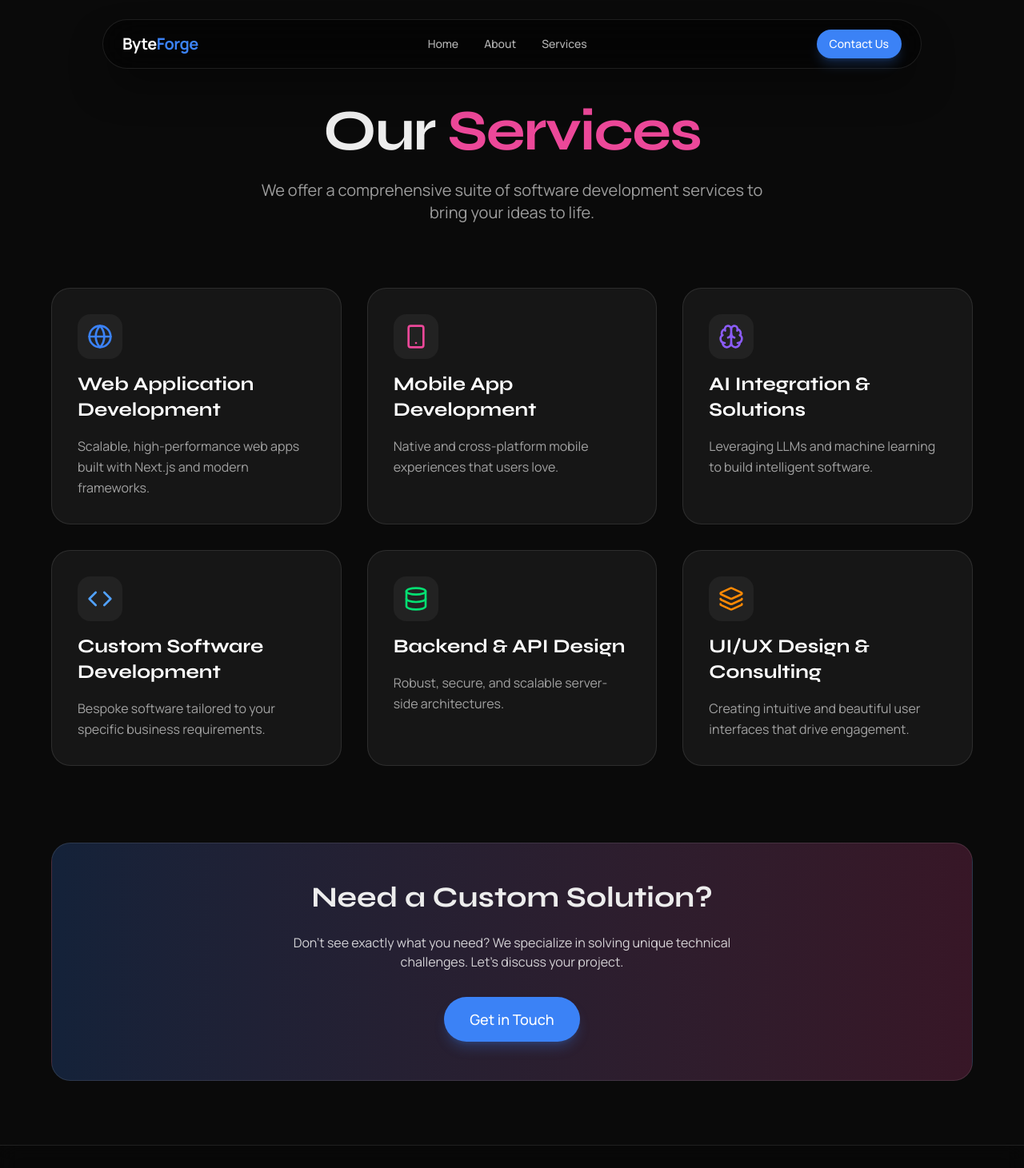
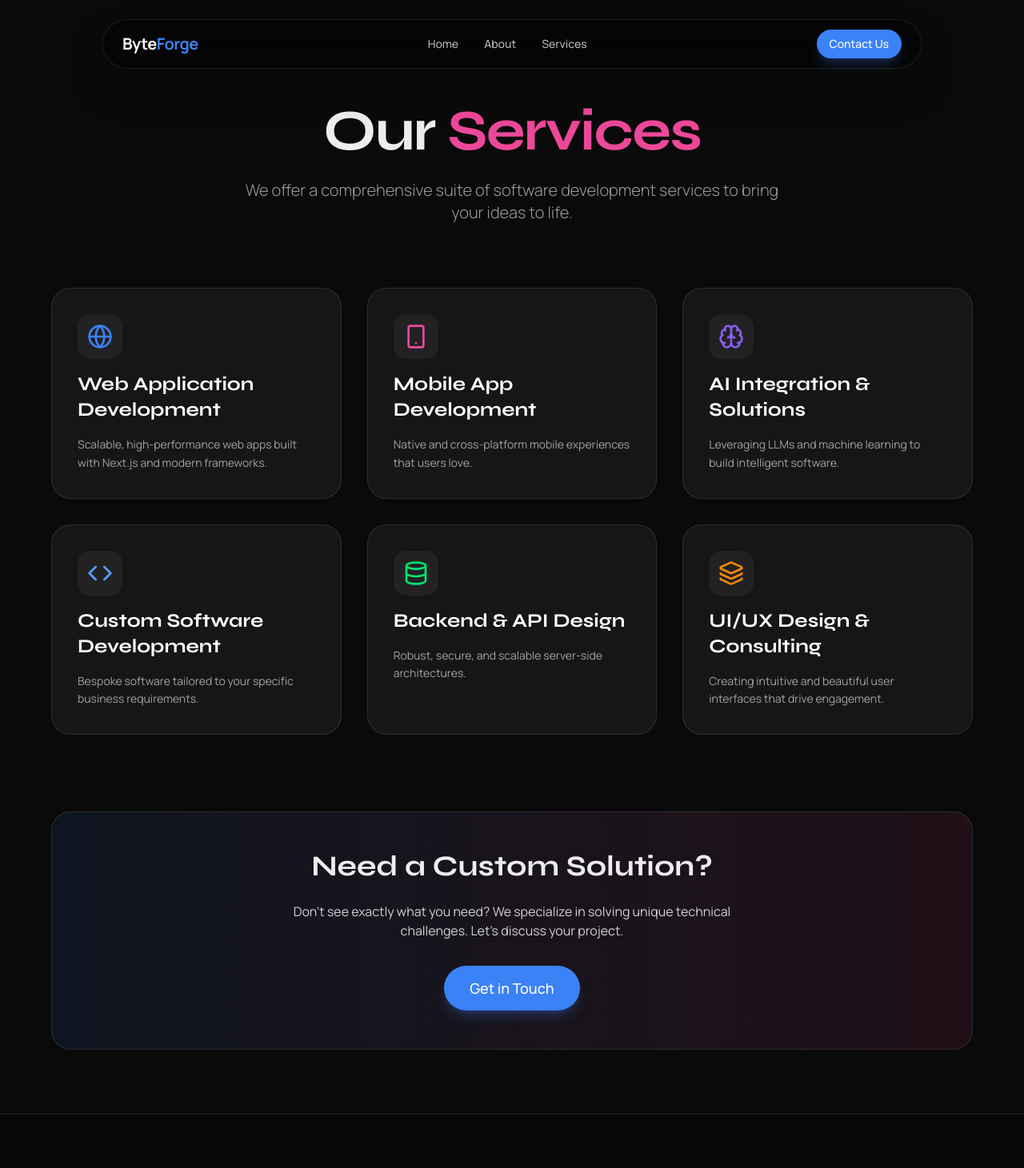
Before and after one commit to adarsh271999/byte-forge-firstversion, a Next.js app: page /services in a window 1280 px wide. Shown: the top 1461 px of the page at 80% size. Built offline with nearby package versions, Linux system fonts and the light colour scheme.

Commit message:
modifications and changes to all the pages

```diff
--- a/app/about/page.tsx
+++ b/app/about/page.tsx
@@ -1,57 +1,141 @@
+"use client";
+
 import { Button } from "../components/ui/Button";
 import Link from "next/link";
+import { motion, Variants } from "motion/react";
+import { GeometricScene } from "../components/3d/GeometricScene";
+import { CheckCircle2, Zap, Shield, Users } from "lucide-react";
+
+const fadeInUp: Variants = {
+    hidden: { opacity: 0, y: 30 },
+    visible: {
+        opacity: 1,
+        y: 0,
+        transition: { duration: 0.6, ease: "easeOut" }
+    }
+};
+
+const staggerContainer: Variants = {
+    hidden: { opacity: 0 },
+    visible: {
+        opacity: 1,
+        transition: { staggerChildren: 0.2 }
+    }
+};
 
 export default function About() {
     return (
-        <main className="min-h-screen pt-32 pb-20 container mx-auto px-4">
-            <div className="max-w-4xl mx-auto">
-                <h1 className="text-5xl md:text-7xl font-bold mb-8 tracking-tight">
-                    About <span className="text-primary">ByteForge</span>
-                </h1>
+        <main className="min-h-screen pt-24 pb-20 overflow-hidden">
 
-                <div className="prose prose-invert prose-lg max-w-none">
-                    <p className="text-xl md:text-2xl text-white/80 leading-relaxed mb-8">
-                        We are a collective of engineers, designers, and dreamers dedicated to pushing the boundaries of what software can do.
+            {/* Hero Section with 3D Background */}
+            <section className="relative w-full h-[60vh] flex items-center justify-center">
+                <GeometricScene />
+                <div className="absolute inset-0 bg-black/60 backdrop-blur-[2px]" />
+
+                <div className="container mx-auto px-4 relative z-10 text-center">
+                    <motion.div
+                        initial="hidden"
+                        animate="visible"
+                        variants={staggerContainer}
+                    >
+                        <motion.h1
+                            variants={fadeInUp}
+                            className="text-6xl md:text-8xl font-bold mb-6 tracking-tight font-display"
+                        >
+                            Beyond <span className="text-transparent bg-clip-text bg-gradient-to-r from-primary to-secondary">Code</span>
+                        </motion.h1>
+                        <motion.p
+                            variants={fadeInUp}
+                            className="text-xl md:text-2xl text-white/80 max-w-2xl mx-auto font-light leading-relaxed"
+                        >
+                            We are architects of the digital age, building the infrastructure for tomorrow's innovations.
+                        </motion.p>
+                    </motion.div>
+                </div>
+            </section>
+
+            {/* Origin Story */}
+            <section className="py-24 container mx-auto px-4">
+                <div className="max-w-4xl mx-auto">
+                    <motion.div
+                        initial={{ opacity: 0, x: -20 }}
+                        whileInView={{ opacity: 1, x: 0 }}
+                        viewport={{ once: true }}
+                        transition={{ duration: 0.8 }}
+                        className="mb-16 border-l-2 border-primary/30 pl-8 py-4 relative"
+                    >
+                        <div className="absolute -left-[9px] top-0 w-4 h-4 rounded-full bg-primary animate-pulse" />
+                        <h2 className="text-4xl font-bold mb-6 font-display">The Origin</h2>
+                        <p className="text-lg text-white/70 leading-relaxed mb-6">
+                            ByteForge began with a simple premise: software shouldn't just function; it should inspire. Founded by a group of senior engineers frustrated with "good enough" solutions, we set out to create an agency where engineering excellence and aesthetic mastery coexist.
+                        </p>
+                        <p className="text-lg text-white/70 leading-relaxed">
+                            Today, we are a global team of specialists—from AI researchers to UI artists—united by a single mission: to forge digital products that define their categories.
+                        </p>
+                    </motion.div>
+                </div>
+            </section>
+
+            {/* Core Values */}
+            <section className="py-24 bg-white/5 border-y border-white/5">
+                <div className="container mx-auto px-4">
+                    <div className="text-center mb-16">
+                        <h2 className="text-4xl md:text-5xl font-bold mb-4 font-display">Our Code of Conduct</h2>
+                        <p className="text-white/60">The principles that drive every line we write.</p>
+                    </div>
+
+                    <motion.div
+                        className="grid grid-cols-1 md:grid-cols-2 lg:grid-cols-4 gap-8"
+                        variants={staggerContainer}
+                        initial="hidden"
+                        whileInView="visible"
+                        viewport={{ once: true }}
+                    >
+                        {[
+                            { icon: <CheckCircle2 className="text-primary" />, title: "Precision", desc: "We obsess over details. Every pixel, every interaction, and every database query is optimized." },
+                            { icon: <Zap className="text-secondary" />, title: "Speed", desc: "Performance is a feature. We build systems that are lightning-fast and responsive." },
+                            { icon: <Shield className="text-accent" />, title: "Integrity", desc: "Transparent communication and honest engineering. No hidden debt, no shortcuts." },
+                            { icon: <Users className="text-blue-400" />, title: "Collaboration", desc: "We don't work for you; we work with you. Your vision becomes our blueprint." }
+                        ].map((item, i) => (
+                            <motion.div
+                                key={i}
+                                variants={fadeInUp}
+                                className="p-8 rounded-2xl bg-black/40 border border-white/10 hover:border-primary/20 hover:bg-white/5 transition-all duration-300"
+                            >
+                                <div className="mb-4 p-3 rounded-xl bg-white/5 w-fit">
+                                    {item.icon}
+                                </div>
+                                <h3 className="text-xl font-bold mb-3 font-display">{item.title}</h3>
+                                <p className="text-white/60 text-sm leading-relaxed">{item.desc}</p>
+                            </motion.div>
+                        ))}
+                    </motion.div>
+                </div>
+            </section>
+
+            {/* Vision / Future */}
+            <section className="py-24 container mx-auto px-4 text-center">
+                <motion.div
+                    initial={{ opacity: 0, y: 30 }}
+                    whileInView={{ opacity: 1, y: 0 }}
+                    viewport={{ once: true }}
+                    className="max-w-3xl mx-auto p-12 rounded-3xl bg-gradient-to-b from-white/5 to-transparent border border-white/10 relative overflow-hidden"
+                >
+                    <div className="absolute top-0 left-0 w-full h-[1px] bg-gradient-to-r from-transparent via-primary to-transparent opacity-50" />
+
+                    <h2 className="text-4xl md:text-5xl font-bold mb-6 font-display">Forging What's Next</h2>
+                    <p className="text-xl text-white/70 mb-10 leading-relaxed font-light">
+                        We believe the future belongs to those who build it. Whether you're a startup disrupting an industry or an enterprise reinventing itself, we have the tools and talent to make it happen.
                     </p>
 
-                    <div className="grid grid-cols-1 md:grid-cols-2 gap-12 my-16">
-                        <div className="p-8 rounded-2xl bg-white/5 border border-white/10">
-                            <h3 className="text-2xl font-bold mb-4 text-white">Our Mission</h3>
-                            <p className="text-white/60">
-                                To provide end-to-end software solutions that not only solve problems but create new possibilities for our clients. We believe in code that is clean, performant, and scalable.
-                            </p>
-                        </div>
-                        <div className="p-8 rounded-2xl bg-white/5 border border-white/10">
-                            <h3 className="text-2xl font-bold mb-4 text-white">Our Vision</h3>
-                            <p className="text-white/60">
-                                To be the forge where the next generation of digital products is hammered into existence. We see a future where AI and human creativity merge seamlessly.
-                            </p>
-                        </div>
-                    </div>
+                    <Link href="/contact">
+                        <Button size="lg" variant="primary" className="shadow-2xl shadow-primary/20">
+                            Start Your Journey
+                        </Button>
+                    </Link>
+                </motion.div>
+            </section>
 
-                    <h2 className="text-3xl md:text-4xl font-bold mb-6">Why Choose Us?</h2>
-                    <ul className="space-y-4 mb-12 text-white/70">
-                        <li className="flex items-start gap-3">
-                            <span className="text-secondary mt-1">✓</span>
-                            <span>Expertise in modern tech stacks (Next.js, React, AI).</span>
-                        </li>
-                        <li className="flex items-start gap-3">
-                            <span className="text-secondary mt-1">✓</span>
-                            <span>Design-driven engineering. We care about how it looks and feels.</span>
-                        </li>
-                        <li className="flex items-start gap-3">
-                            <span className="text-secondary mt-1">✓</span>
-                            <span>Full-cycle development: from idea to deployment and scaling.</span>
-                        </li>
-                    </ul>
-
-                    <div className="flex justify-center mt-12">
-                        <Link href="/contact">
-                            <Button size="lg">Work With Us</Button>
-                        </Link>
-                    </div>
-                </div>
-            </div>
         </main>
     );
 }
--- /dev/null
+++ b/app/components/3d/GeometricScene.tsx
@@ -0,0 +1,77 @@
+"use client";
+
+import { useRef } from "react";
+import { Canvas, useFrame } from "@react-three/fiber";
+import { Float, PerspectiveCamera, Environment, MeshDistortMaterial } from "@react-three/drei";
+import * as THREE from "three";
+
+function Geometries() {
+    const groupRef = useRef<THREE.Group>(null);
+
+    useFrame((state) => {
+        if (groupRef.current) {
+            groupRef.current.rotation.y = state.clock.getElapsedTime() * 0.1;
+            groupRef.current.rotation.x = Math.sin(state.clock.getElapsedTime() * 0.2) * 0.1;
+        }
+    });
+
+    return (
+        <group ref={groupRef}>
+            <Float speed={2} rotationIntensity={0.5} floatIntensity={0.5}>
+                <mesh position={[2, 0, 0]} scale={1.5}>
+                    <icosahedronGeometry args={[1, 0]} />
+                    <MeshDistortMaterial
+                        color="#3b82f6"
+                        speed={2}
+                        distort={0.4}
+                        metalness={0.8}
+                        roughness={0.2}
+                        wireframe
+                    />
+                </mesh>
+            </Float>
+
+            <Float speed={1.5} rotationIntensity={1} floatIntensity={0.8}>
+                <mesh position={[-2, 1, -1]} scale={1}>
+                    <boxGeometry args={[1.5, 1.5, 1.5]} />
+                    <MeshDistortMaterial
+                        color="#ec4899"
+                        speed={3}
+                        distort={0.3}
+                        metalness={0.8}
+                        roughness={0.2}
+                        wireframe
+                    />
+                </mesh>
+            </Float>
+
+            <Float speed={3} rotationIntensity={0.5} floatIntensity={1}>
+                <mesh position={[0, -2, 1]} scale={0.8}>
+                    <octahedronGeometry args={[1, 0]} />
+                    <MeshDistortMaterial
+                        color="#8b5cf6"
+                        speed={1}
+                        distort={0.5}
+                        metalness={0.8}
+                        roughness={0.2}
+                        wireframe
+                    />
+                </mesh>
+            </Float>
+        </group>
+    );
+}
+
+export function GeometricScene() {
+    return (
+        <div className="w-full h-full absolute inset-0 -z-10">
+            <Canvas>
+                <PerspectiveCamera makeDefault position={[0, 0, 8]} />
+                <ambientLight intensity={0.5} />
+                <directionalLight position={[10, 10, 5]} intensity={1} />
+                <Geometries />
+                <Environment preset="city" />
+            </Canvas>
+        </div>
+    );
+}
--- a/app/services/page.tsx
+++ b/app/services/page.tsx
@@ -1,6 +1,9 @@
+"use client";
+
 import { Button } from "../components/ui/Button";
 import Link from "next/link";
 import { Code, Smartphone, Brain, Globe, Database, Layers } from "lucide-react";
+import { motion, Variants } from "motion/react";
 
 const services = [
     {
@@ -35,45 +38,91 @@ const services = [
     },
 ];
 
+const containerVariants: Variants = {
+    hidden: { opacity: 0 },
+    visible: {
+        opacity: 1,
+        transition: {
+            staggerChildren: 0.1,
+        },
+    },
+};
+
+const cardVariants: Variants = {
+    hidden: { opacity: 0, y: 30 },
+    visible: {
+        opacity: 1,
+        y: 0,
+        transition: {
+            duration: 0.5,
+            ease: "easeOut",
+        },
+    },
+};
+
 export default function Services() {
     return (
-        <main className="min-h-screen pt-32 pb-20 container mx-auto px-4">
+        <main className="min-h-screen pt-32 pb-20 container mx-auto px-4 overflow-x-hidden">
             <div className="max-w-6xl mx-auto">
-                <div className="text-center mb-20">
-                    <h1 className="text-5xl md:text-7xl font-bold mb-6 tracking-tight">
+                <motion.div
+                    className="text-center mb-20"
+                    initial={{ opacity: 0, y: -20 }}
+                    animate={{ opacity: 1, y: 0 }}
+                    transition={{ duration: 0.8 }}
+                >
+                    <h1 className="text-5xl md:text-7xl font-bold mb-6 tracking-tight font-display">
                         Our <span className="text-secondary">Services</span>
                     </h1>
-                    <p className="text-xl text-white/60 max-w-2xl mx-auto">
+                    <p className="text-xl text-white/60 max-w-2xl mx-auto font-light">
                         We offer a comprehensive suite of software development services to bring your ideas to life.
                     </p>
-                </div>
+                </motion.div>
 
-                <div className="grid grid-cols-1 md:grid-cols-2 lg:grid-cols-3 gap-8">
+                <motion.div
+                    className="grid grid-cols-1 md:grid-cols-2 lg:grid-cols-3 gap-8"
+                    variants={containerVariants}
+                    initial="hidden"
+                    animate="visible"
+                >
                     {services.map((service, index) => (
-                        <div
+                        <motion.div
                             key={index}
-                            className="group p-8 rounded-3xl bg-white/5 border border-white/10 hover:bg-white/10 transition-colors duration-300 flex flex-col items-start gap-4"
+                            variants={cardVariants}
+                            whileHover={{
+                                y: -10,
+                                transition: { duration: 0.2 }
+                            }}
+                            className="group p-8 rounded-3xl bg-white/5 border border-white/10 hover:bg-white/10 hover:border-white/20 hover:shadow-2xl hover:shadow-primary/5 transition-all duration-300 flex flex-col items-start gap-4 relative overflow-hidden"
                         >
-                            <div className="p-3 rounded-2xl bg-white/5 group-hover:scale-110 transition-transform duration-300">
+                            <div className="absolute top-0 left-0 w-full h-1 bg-gradient-to-r from-primary to-secondary transform scale-x-0 group-hover:scale-x-100 transition-transform duration-500 origin-left" />
+
+                            <div className="p-3 rounded-2xl bg-white/5 group-hover:scale-110 group-hover:bg-white/10 transition-all duration-300">
                                 {service.icon}
                             </div>
-                            <h3 className="text-2xl font-bold text-white">{service.title}</h3>
-                            <p className="text-white/60 leading-relaxed">
+                            <h3 className="text-2xl font-bold text-white font-display">{service.title}</h3>
+                            <p className="text-white/60 leading-relaxed text-sm">
                                 {service.description}
                             </p>
-                        </div>
+                        </motion.div>
                     ))}
-                </div>
+                </motion.div>
 
-                <div className="mt-24 text-center p-12 rounded-3xl bg-gradient-to-r from-primary/20 to-secondary/20 border border-white/10">
-                    <h2 className="text-3xl md:text-4xl font-bold mb-6">Need a Custom Solution?</h2>
-                    <p className="text-white/80 mb-8 max-w-xl mx-auto">
+                <motion.div
+                    className="mt-24 text-center p-12 rounded-3xl bg-gradient-to-r from-primary/10 to-secondary/10 border border-white/10 relative overflow-hidden"
+                    initial={{ opacity: 0, scale: 0.95 }}
+                    whileInView={{ opacity: 1, scale: 1 }}
+                    transition={{ duration: 0.6 }}
+                    viewport={{ once: true }}
+                >
+                    <div className="absolute inset-0 bg-white/5 opacity-0 group-hover:opacity-100 transition-opacity" />
+                    <h2 className="text-3xl md:text-4xl font-bold mb-6 font-display relative z-10">Need a Custom Solution?</h2>
+                    <p className="text-white/80 mb-8 max-w-xl mx-auto relative z-10">
                         Don't see exactly what you need? We specialize in solving unique technical challenges. Let's discuss your project.
                     </p>
-                    <Link href="/contact">
+                    <Link href="/contact" className="relative z-10">
                         <Button size="lg" variant="primary">Get in Touch</Button>
                     </Link>
-                </div>
+                </motion.div>
             </div>
         </main>
     );
```
